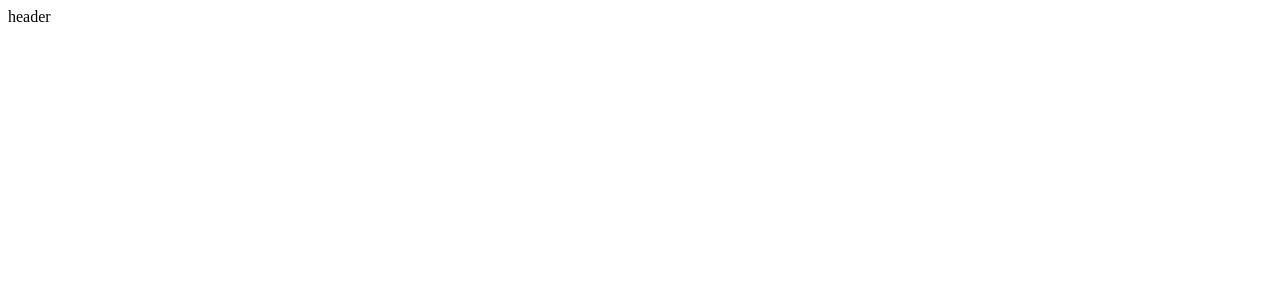
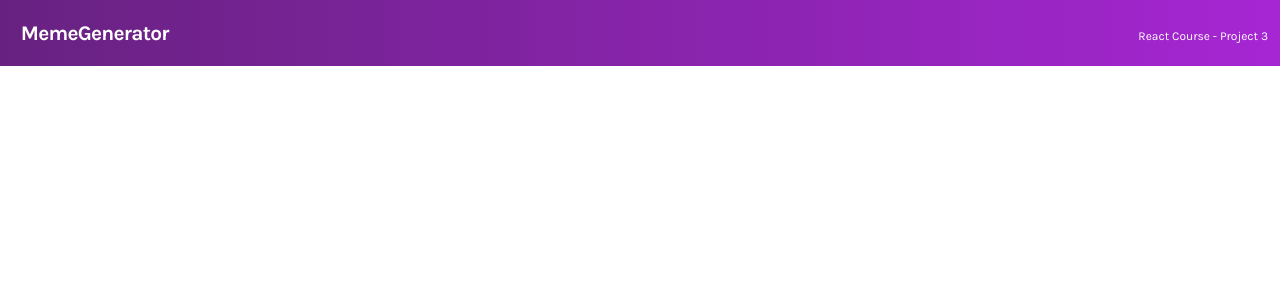
Before and after one commit to kittywizard/meme-gen, a React (Create React App) app: page / in a window 1280 px wide. Shown: the top 300 px of the page. Built offline with nearby package versions, Linux system fonts and the light colour scheme.

Commit message:
css for the header component

```diff
--- a/public/index.html
+++ b/public/index.html
@@ -4,8 +4,10 @@
     <meta charset="utf-8" />
     <link rel="icon" href="%PUBLIC_URL%/favicon.ico" />
     <meta name="viewport" content="width=device-width, initial-scale=1" />
-
-    <title>React App</title>
+    <link rel="preconnect" href="https://fonts.googleapis.com">
+    <link rel="preconnect" href="https://fonts.gstatic.com" crossorigin>
+    <link href="https://fonts.googleapis.com/css2?family=Karla:wght@400;700&display=swap" rel="stylesheet">
+    <title>Meme Generator</title>
   </head>
   <body>
     <noscript>You need to enable JavaScript to run this app.</noscript>
--- a/src/components/Header.js
+++ b/src/components/Header.js
@@ -1,7 +1,8 @@
 export default function Header() {
     return (
-        <header>
-            header
+        <header className="header">
+            <h3 className="header--headline">MemeGenerator</h3>
+            <p className="header--subhead">React Course - Project 3</p>
         </header>
     )
 }
--- /dev/null
+++ b/src/index.css
@@ -0,0 +1,36 @@
+:root {
+    --dark-purple: #672280;
+    --light-purple: #A626D3;
+    --black: #0D0D0D;
+}
+
+body {
+    font-family:'Karla', sans-serif;
+    color: var(--black);
+    font-weight: 400;
+    margin: 0;
+}
+
+.header {
+    background: linear-gradient(to right, var(--dark-purple), var(--light-purple));
+    width: 100%;
+    color: #fff;
+
+    display: flex;
+    justify-content: space-between;
+    align-items: baseline;
+}
+
+.header--headline {
+    font-weight: 700;
+    font-size: 1.3rem;
+    padding-left: 1em;
+    letter-spacing: -.75px;
+}
+
+.header--subhead {
+    font-size: 0.75rem;
+    font-weight: 400;
+    margin: 0;
+    padding-right: 1em;
+}
--- a/src/index.js
+++ b/src/index.js
@@ -1,5 +1,6 @@
 import React from "react";
 import ReactDOM from "react-dom";
 import App from './App';
+import './index.css';
 
 ReactDOM.render(<App/>, document.getElementById('root'))
```
